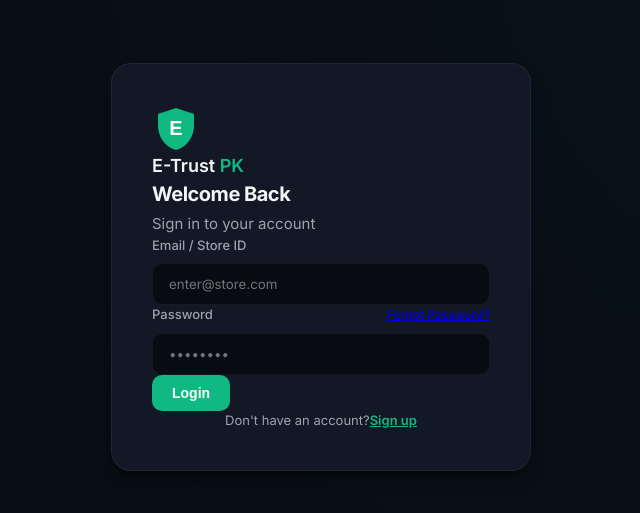
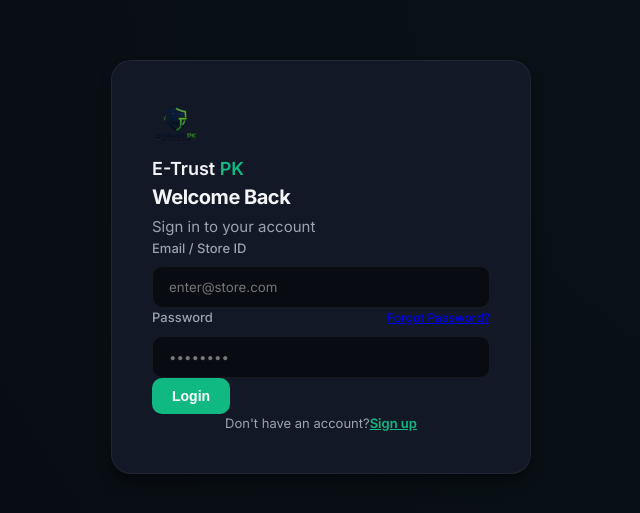
Before and after one commit to Faakhir030Memon/E-Track-Pk, a React (Vite) app in the folder e-trust-dashboard/: page /login in a window 1280 px wide. Shown: the part 133-646 px from the top of the page, without its empty margins (319-959 px from the left). Built offline with nearby package versions, Linux system fonts and the light colour scheme.

Commit message:
feat: add login and registration pages with authentication integration

```diff
--- a/e-trust-dashboard/src/pages/Login.jsx
+++ b/e-trust-dashboard/src/pages/Login.jsx
@@ -30,12 +30,7 @@ const Login = () => {
       <div className="auth-card animate-slide-up">
         <div className="flex-col items-center mb-8">
           <div className="flex items-center gap-3 mb-4">
-            <div style={{ width: '48px', height: '48px' }}>
-              <svg viewBox="0 0 24 24" fill="none" xmlns="http://www.w3.org/2000/svg">
-                <path d="M12 2L3 5v6c0 5.55 3.84 10.74 9 12 5.16-1.26 9-6.45 9-12V5l-9-3z" fill="#10B981"/>
-                <text x="12" y="15.5" textAnchor="middle" fill="white" fontSize="10" fontFamily="Arial" fontWeight="bold">E</text>
-              </svg>
-            </div>
+            <img src="/logo.png" alt="Logo" style={{ height: '48px', objectFit: 'contain' }} />
             <h2 style={{ margin: 0, fontSize: '1.125rem' }}>E-Trust <span style={{ color: 'var(--brand-primary)' }}>PK</span></h2>
           </div>
           <h1 style={{ fontSize: '1.25rem', marginBottom: '0.25rem' }}>Welcome Back</h1>
--- a/e-trust-dashboard/src/pages/Register.jsx
+++ b/e-trust-dashboard/src/pages/Register.jsx
@@ -49,12 +49,7 @@ const Register = () => {
       <div className="auth-card animate-slide-up">
         <div className="flex-col items-center mb-8">
           <div className="flex items-center gap-3 mb-4">
-            <div style={{ width: '48px', height: '48px' }}>
-              <svg viewBox="0 0 24 24" fill="none" xmlns="http://www.w3.org/2000/svg">
-                <path d="M12 2L3 5v6c0 5.55 3.84 10.74 9 12 5.16-1.26 9-6.45 9-12V5l-9-3z" fill="#10B981"/>
-                <text x="12" y="15.5" textAnchor="middle" fill="white" fontSize="10" fontFamily="Arial" fontWeight="bold">E</text>
-              </svg>
-            </div>
+            <img src="/logo.png" alt="Logo" style={{ height: '48px', objectFit: 'contain' }} />
             <h2 style={{ margin: 0, fontSize: '1.125rem' }}>E-Trust <span style={{ color: 'var(--brand-primary)' }}>PK</span></h2>
           </div>
           <h1 style={{ fontSize: '1.25rem', marginBottom: '0.25rem' }}>Create Your Store Account</h1>
```
